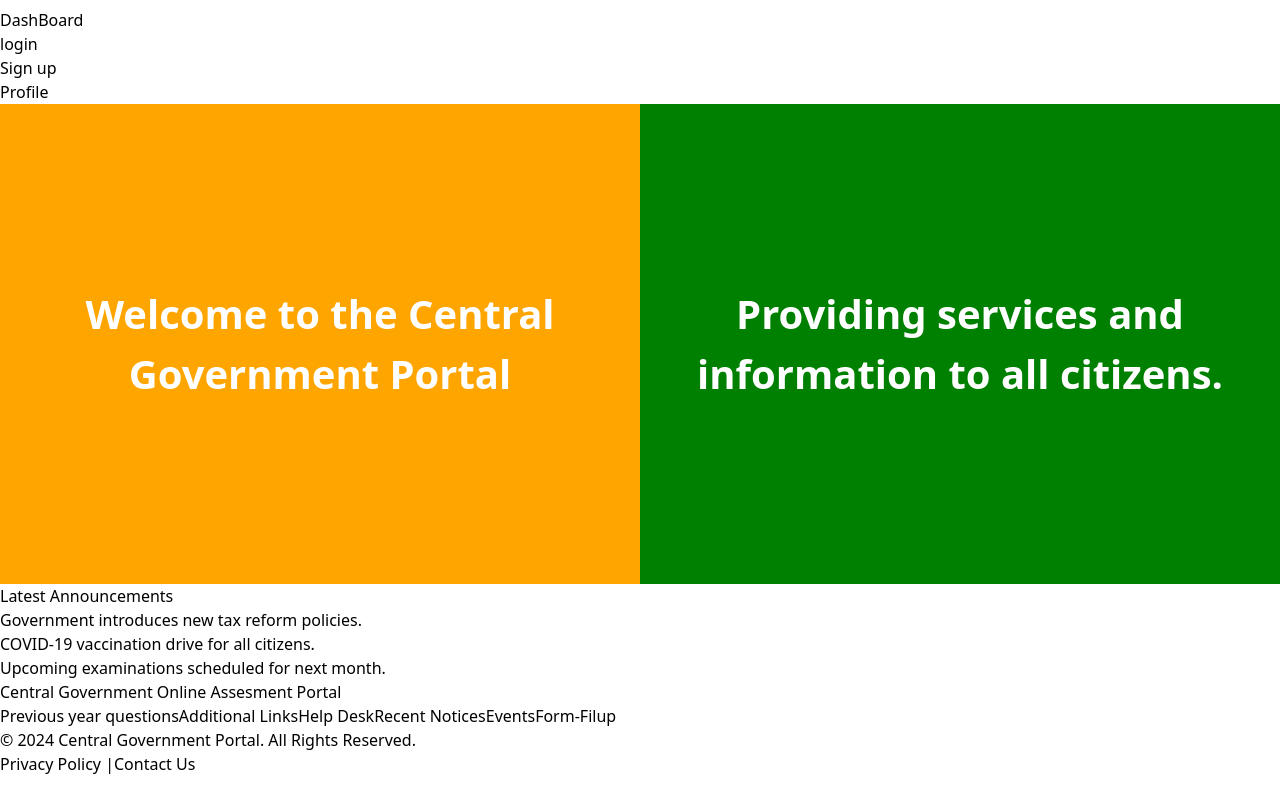
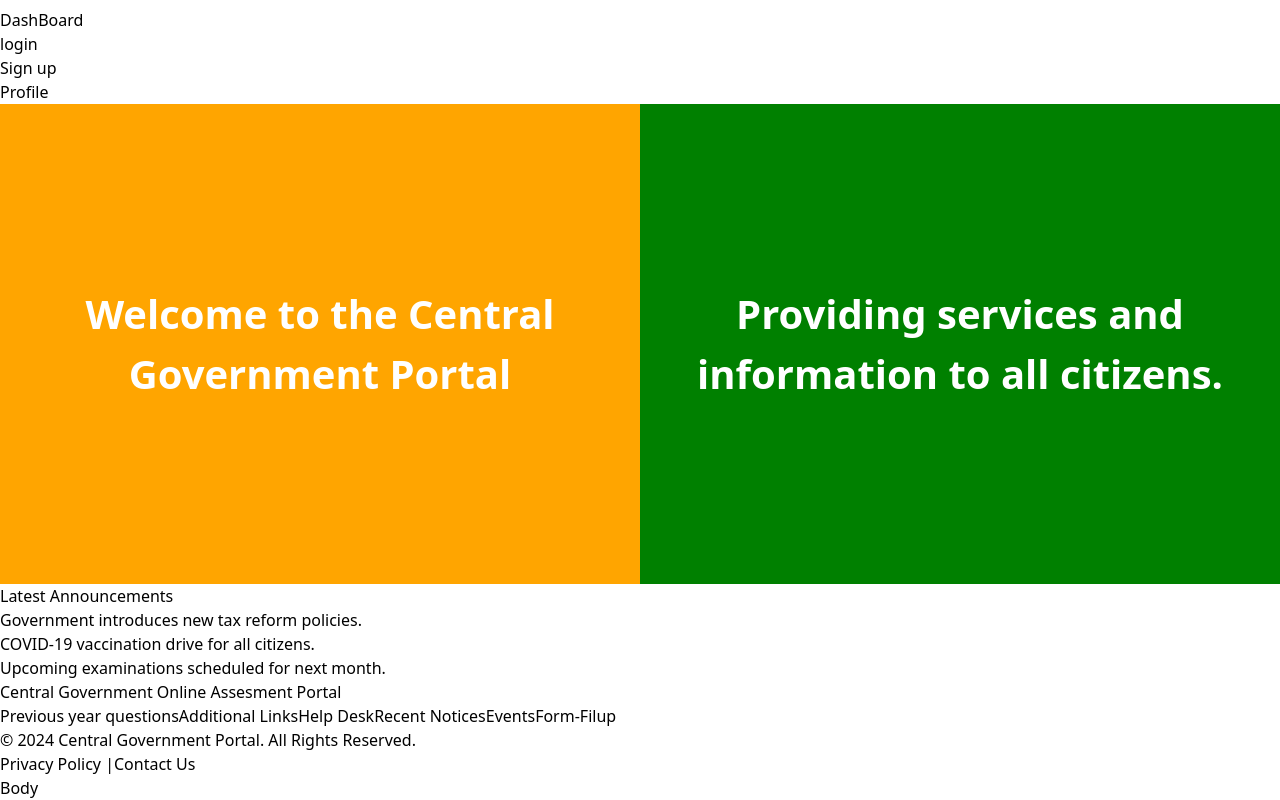
Before and after one commit to CODECHAMPS7/Sikharty-Project-Assessment_portal, a React (Vite) app: page / in a window 1280 px wide. Shown: the part 255-1055 px from the top of the page. Before the commit the page ends 1031 px from the top, so only its background shows below. Built offline with nearby package versions, Linux system fonts and the light colour scheme.

Commit message:
Added some routes in App.jsx

```diff
--- a/src/App.jsx
+++ b/src/App.jsx
@@ -1,29 +1,43 @@
 import { BrowserRouter as Router, Routes, Route, Outlet } from 'react-router-dom';
 
+import Navbar from './components/Navbar'; // Make sure to import your Navbar component
 import Home from './components/Home';
 import Body from './components/Body';
 import Login from './Pages/Login';
-import Signup from './Pages/SIgnup';  // Fix casing for Signup
+import Signup from './Pages/Signup'; // Fixed casing for Signup
 import Dashboard from './Pages/Dashboard';
-import Profile from './Pages/profile';
+import Profile from './Pages/Profile'; // Fixed casing for Profile
 
-const Layout = () => {
+// Main layout component including Navbar
+const MainLayout = () => {
   return (
     <>
-      <Home />
-      <Outlet /> {/* This renders the specific route component */}
+      <Navbar /> {/* Navbar visible across all routes */}
+      <Outlet /> {/* Renders the specific route component */}
     </>
   );
 }
 
-function App() {
+const HomeLayout = () => {
+  return (
+    <>
+      <Home />
+      <Outlet /> {/* Renders the specific route component */}
+    </>
+  );
+}
+
+const App = () => {
   return (
     <Router>
       <Routes>
+        {/* Home route layout */}
+        <Route path="/" element={<HomeLayout />}>
+          <Route index element={<Body />} /> {/* Default route */}
+        </Route>
 
-        <Route path="/" element={<Layout />}>
-
-          <Route path="body" element={<Body />} />
+        {/* Main layout without Home */}
+        <Route element={<MainLayout />}>
           <Route path="login" element={<Login />} />
           <Route path="signup" element={<Signup />} />
           <Route path="dashboard" element={<Dashboard />} />
```
